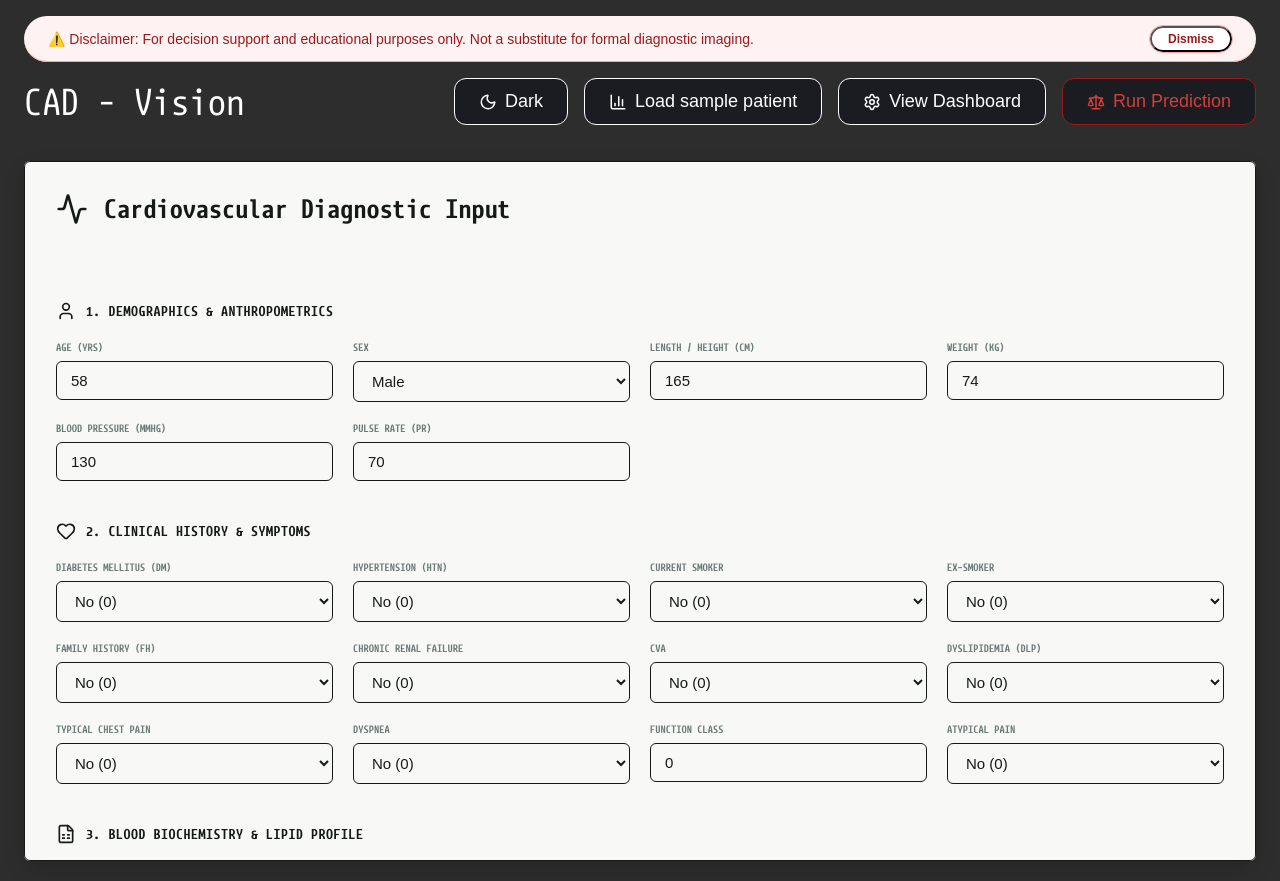
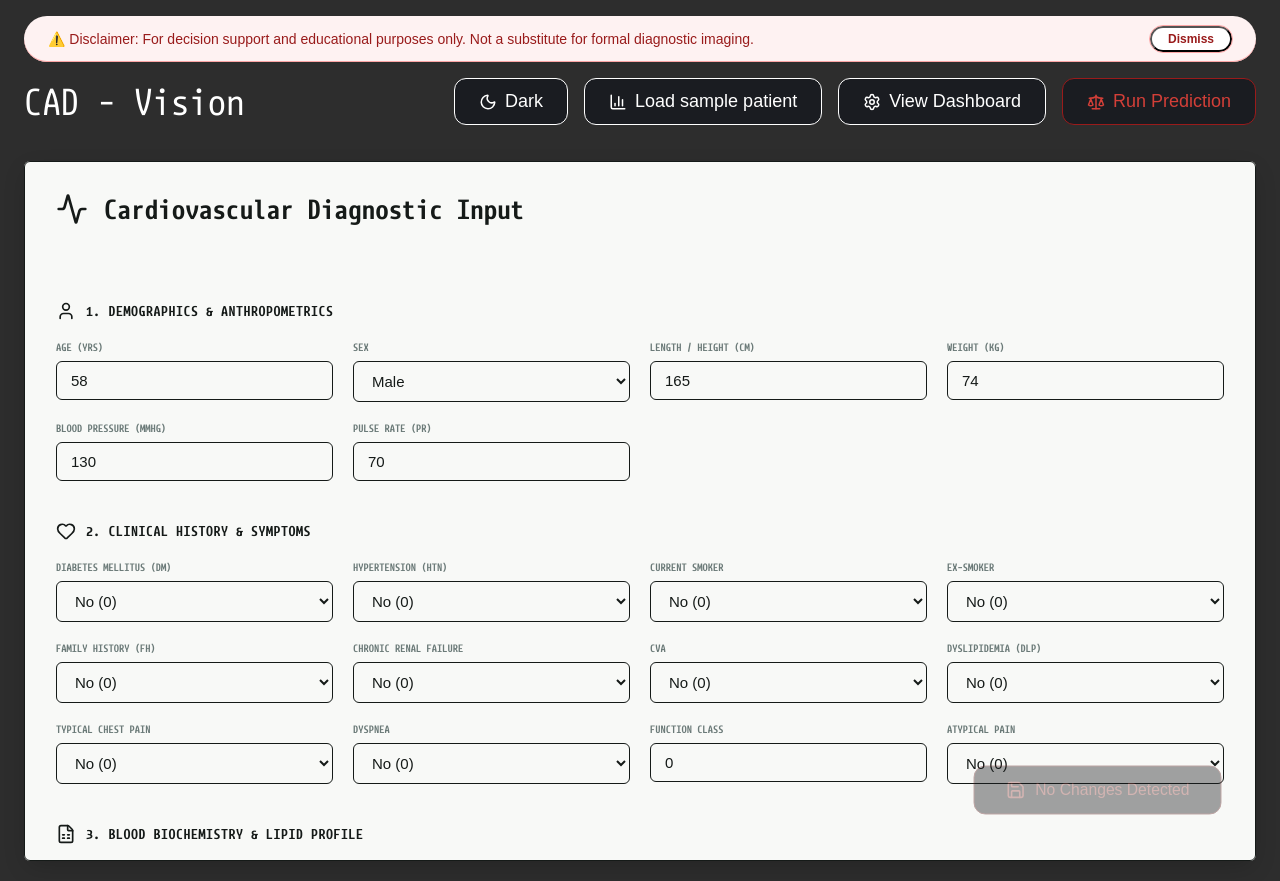
Before and after one commit to abirshandilya07/cad-vision, a React (Vite) app in the folder frontend/: page / in a window 1280 px wide. Both pictures are taken after a click on the button "Run Prediction". Built offline with nearby package versions, Linux system fonts and the light colour scheme.

Commit message:
minor tweaks p1

```diff
--- a/frontend/src/components/PatientForm.tsx
+++ b/frontend/src/components/PatientForm.tsx
@@ -1,13 +1,28 @@
-import React from 'react';
+import React, { useState, useEffect } from 'react';
 import { useAppStore } from '../store/useAppStore';
-import { Activity, User, Heart, FileSpreadsheet, Stethoscope, Send } from 'lucide-react';
+import { Activity, User, Heart, FileSpreadsheet, Stethoscope, Save } from 'lucide-react';
 
 export const PatientForm: React.FC = () => {
-  const { patientData, setPatientField, runPrediction, isLoading } = useAppStore();
+  // We only pull what we need to read/write the global store data
+  const { patientData, setPatientData } = useAppStore();
 
-  const handleSubmit = async (e: React.FormEvent) => {
+  // Local "draft" state so we don't accidentally update the prediction engine until saved
+  const [localData, setLocalData] = useState(patientData);
+
+  // If the global state changes (e.g., clicking "Load sample patient" in the top bar),
+  // we want our local form to sync up automatically.
+  useEffect(() => {
+    setLocalData(patientData);
+  }, [patientData]);
+
+  // Check if the user has actually modified any fields
+  const isChanged = JSON.stringify(localData) !== JSON.stringify(patientData);
+
+  const handleSave = (e: React.FormEvent) => {
     e.preventDefault();
-    await runPrediction();
+    if (isChanged) {
+      setPatientData(localData); // Commit the local draft to the global Zustand store
+    }
   };
 
   const inputStyle: React.CSSProperties = {
@@ -17,8 +32,9 @@ export const PatientForm: React.FC = () => {
     borderRadius: "6px",
     padding: "10px 14px",
     color: "var(--text-primary)",
-    fontSize: "15px", // Increased from 13px for better readability
-    outline: "none"
+    fontSize: "15px",
+    outline: "none",
+    transition: "border-color 0.2s ease"
   };
 
   const featureCategories = [
@@ -90,6 +106,15 @@ export const PatientForm: React.FC = () => {
   ];
 
   return (
+    <>
+      {/* 1. Inject the clean CSS animation for mounting */}
+      <style>{`
+        @keyframes fadeSlideUp {
+          from { opacity: 0; transform: translateY(12px); }
+          to { opacity: 1; transform: translateY(0); }
+        }
+      `}</style>
+
       <div
         className="panel-card"
         style={{
@@ -97,20 +122,21 @@ export const PatientForm: React.FC = () => {
           maxHeight: "calc(100vh - 100px)",
           overflowY: "auto",
           padding: "32px",
-        boxSizing: "border-box"
+          boxSizing: "border-box",
+          animation: "fadeSlideUp 0.35s cubic-bezier(0.16, 1, 0.3, 1) forwards"
         }}
       >
         {/* Header */}
         <div style={{ display: "flex", alignItems: "center", gap: "16px", marginBottom: "28px" }}>
           <Activity className="text-blue-500 animate-pulse" size={32} />
           <div>
-          <div className="panel-title" style={{ fontSize: "30px" }}>Cardiovascular Diagnostic Input</div>
+            <div className="panel-title" style={{ fontSize: "31px" }}>Cardiovascular Diagnostic Input</div>
           </div>
         </div>
 
         <div className="grid-line" style={{ margin: "16px 0 32px 0" }} />
 
-      <form onSubmit={handleSubmit} style={{ display: "flex", flexDirection: "column", gap: "40px" }}>
+        <form onSubmit={handleSave} style={{ display: "flex", flexDirection: "column", gap: "40px" }}>
 
           {featureCategories.map((category, catIdx) => (
             <div key={catIdx}>
@@ -120,7 +146,9 @@ export const PatientForm: React.FC = () => {
 
               <div style={{ display: "grid", gridTemplateColumns: "repeat(auto-fill, minmax(240px, 1fr))", gap: "20px" }}>
                 {category.fields.map((field) => {
-                const val = patientData[field.key as keyof typeof patientData];
+                  // Connect to localData instead of patientData
+                  const val = localData[field.key as keyof typeof localData];
+
                   return (
                     <div key={field.key}>
                       <label style={{ display: "block", fontSize: "12px", fontWeight: 700, color: "var(--text-secondary)", marginBottom: "8px", textTransform: "uppercase" }}>
@@ -132,7 +160,7 @@ export const PatientForm: React.FC = () => {
                           value={val !== undefined ? String(val) : ''}
                           onChange={(e) => {
                             const parsed = isNaN(Number(e.target.value)) ? e.target.value : Number(e.target.value);
-                          setPatientField(field.key as any, parsed);
+                            setLocalData(prev => ({ ...prev, [field.key]: parsed }));
                           }}
                           style={inputStyle}
                         >
@@ -147,7 +175,7 @@ export const PatientForm: React.FC = () => {
                           value={val !== undefined && val !== null ? val : ''}
                           onChange={(e) => {
                             const parsed = field.type === 'number' ? (e.target.value === '' ? '' : Number(e.target.value)) : e.target.value;
-                          setPatientField(field.key as any, parsed);
+                            setLocalData(prev => ({ ...prev, [field.key]: parsed }));
                           }}
                           style={inputStyle}
                           placeholder={`Enter ${field.key}`}
@@ -162,19 +190,33 @@ export const PatientForm: React.FC = () => {
 
           <div className="grid-line" style={{ margin: "12px 0" }} />
 
-        {/* Submit Action */}
-        <div style={{ display: "flex", justifyContent: "flex-end", paddingBottom: "24px" }}>
+          {/* 3. Dynamic "Save Changes" Button */}
+          <div style={{ display: "flex", justifyContent: "flex-end", paddingBottom: "24px", position: "sticky", bottom: "-10px" }}>
             <button
               type="submit"
-            disabled={isLoading}
+              disabled={!isChanged}
               className="nav-btn nav-btn-primary"
-            style={{ display: "flex", alignItems: "center", gap: "10px", padding: "14px 32px", fontSize: "16px", cursor: "pointer" }}
+              style={{
+                display: "flex",
+                alignItems: "center",
+                gap: "10px",
+                padding: "14px 32px",
+                fontSize: "16px",
+
+                // UX logic for dimmed state
+                cursor: isChanged ? "pointer" : "not-allowed",
+                opacity: isChanged ? 1 : 0.4,
+                filter: isChanged ? "none" : "grayscale(50%)",
+                transition: "all 0.25s ease",
+                transform: isChanged ? "scale(1)" : "scale(0.98)"
+              }}
             >
-            <Send size={20} />
-            {isLoading ? "Running Diagnostic Pipeline..." : "Run Prediction & Analysis"}
+              <Save size={20} />
+              {isChanged ? "Save Changes" : "No Changes Detected"}
             </button>
           </div>
         </form>
       </div>
+    </>
   );
 };
```
Lines whose indentation alone changed are shown as unchanged.
